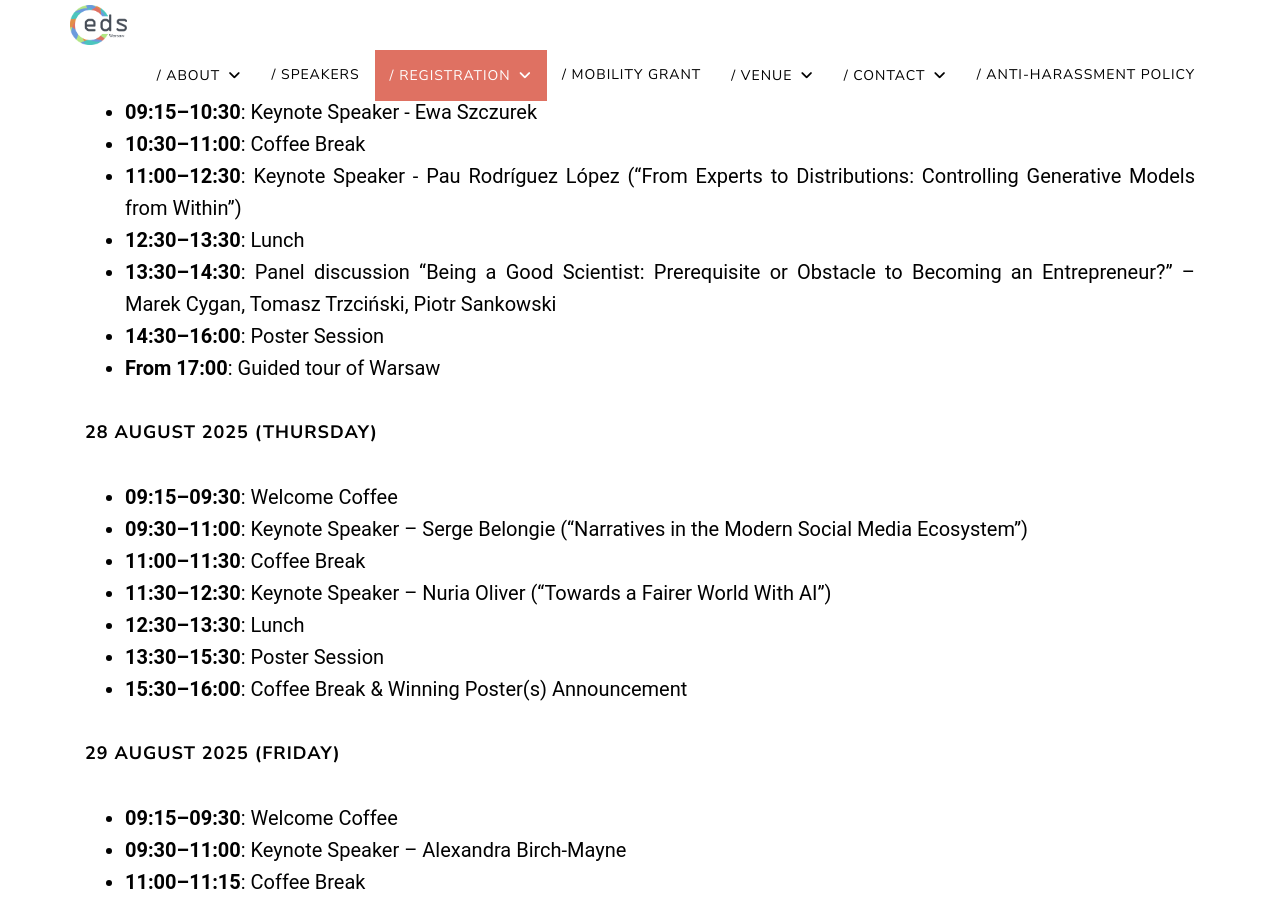
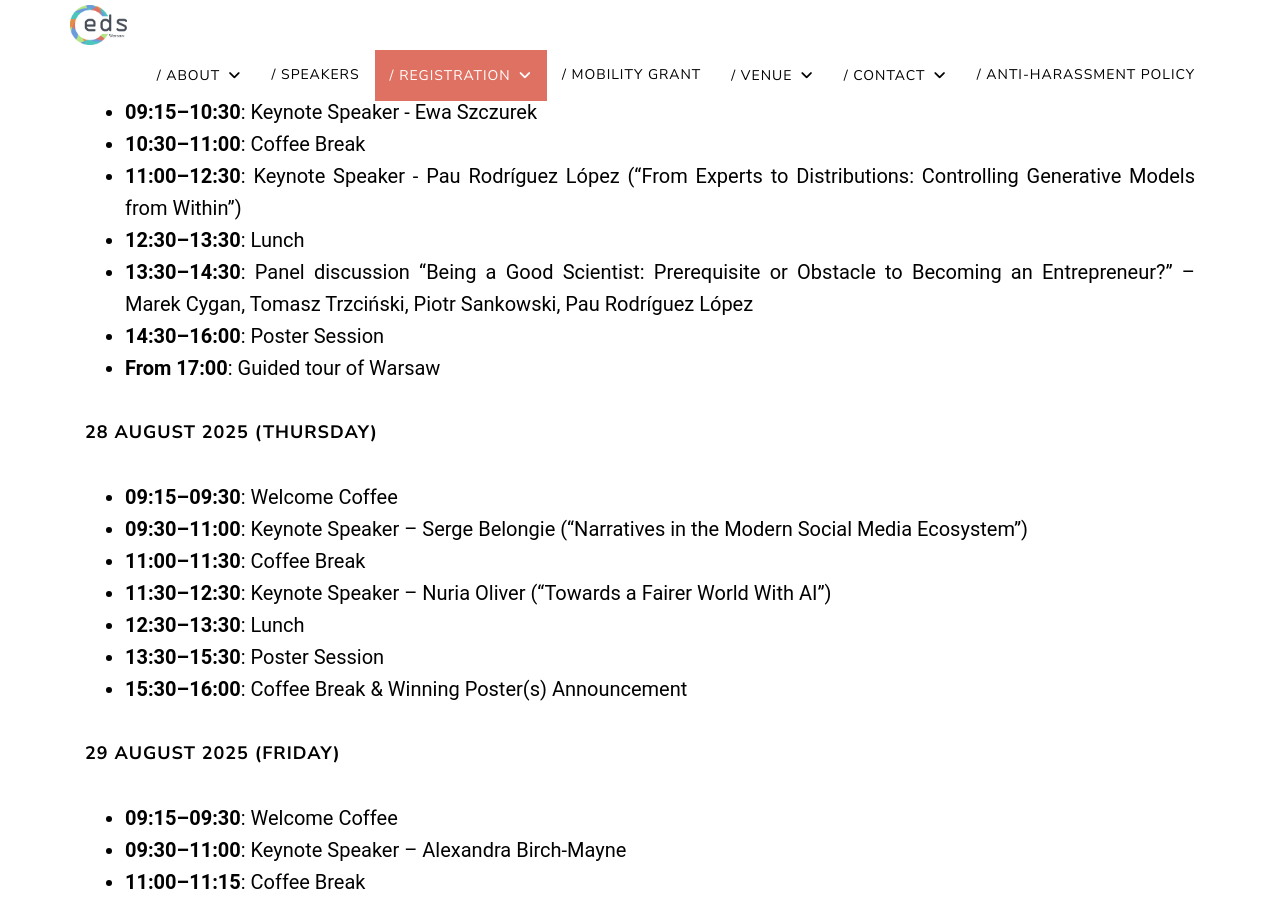
Before and after one commit to eds2025/eds2025.github.io, a Jekyll site: the page built from index.html, in a window 1280 px wide and 900 px high, scrolled down 4478 px. Built offline with Jekyll 4.4.1, drawn with Linux system fonts in a browser that asks for light colours.

Commit message:
updated panel

```diff
--- a/_includes/home/registration.html
+++ b/_includes/home/registration.html
@@ -45,7 +45,7 @@
                 <li><strong>12:30–13:30</strong>: Lunch</li>
                 <li><strong>13:30–14:30</strong>: Panel discussion “Being a Good Scientist: Prerequisite or Obstacle to
                     Becoming an Entrepreneur?” – Marek
-                    Cygan, Tomasz Trzciński, Piotr Sankowski</li>
+                    Cygan, Tomasz Trzciński, Piotr Sankowski, Pau Rodríguez López</li>
                 <li><strong>14:30–16:00</strong>: Poster Session </li>
                 <li><strong>From 17:00</strong>: Guided tour of Warsaw</li>
             </ul>
```
